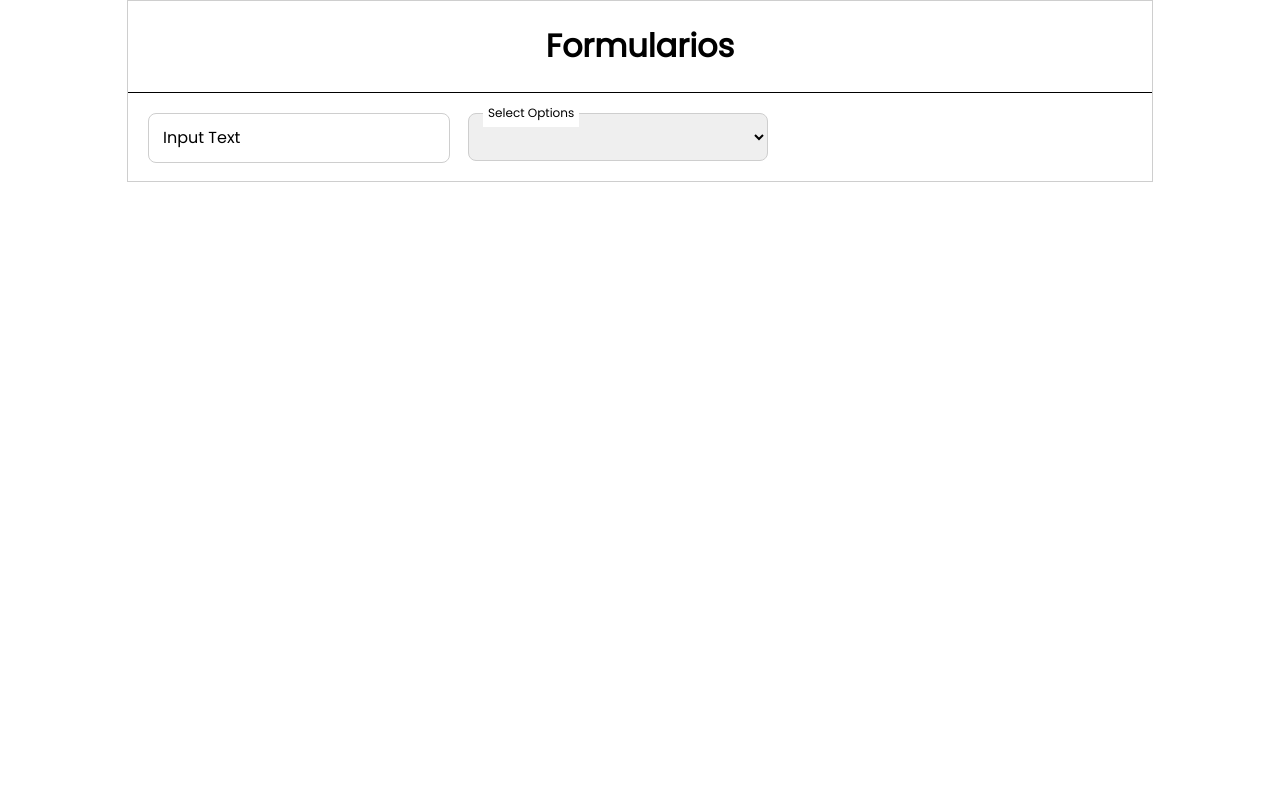
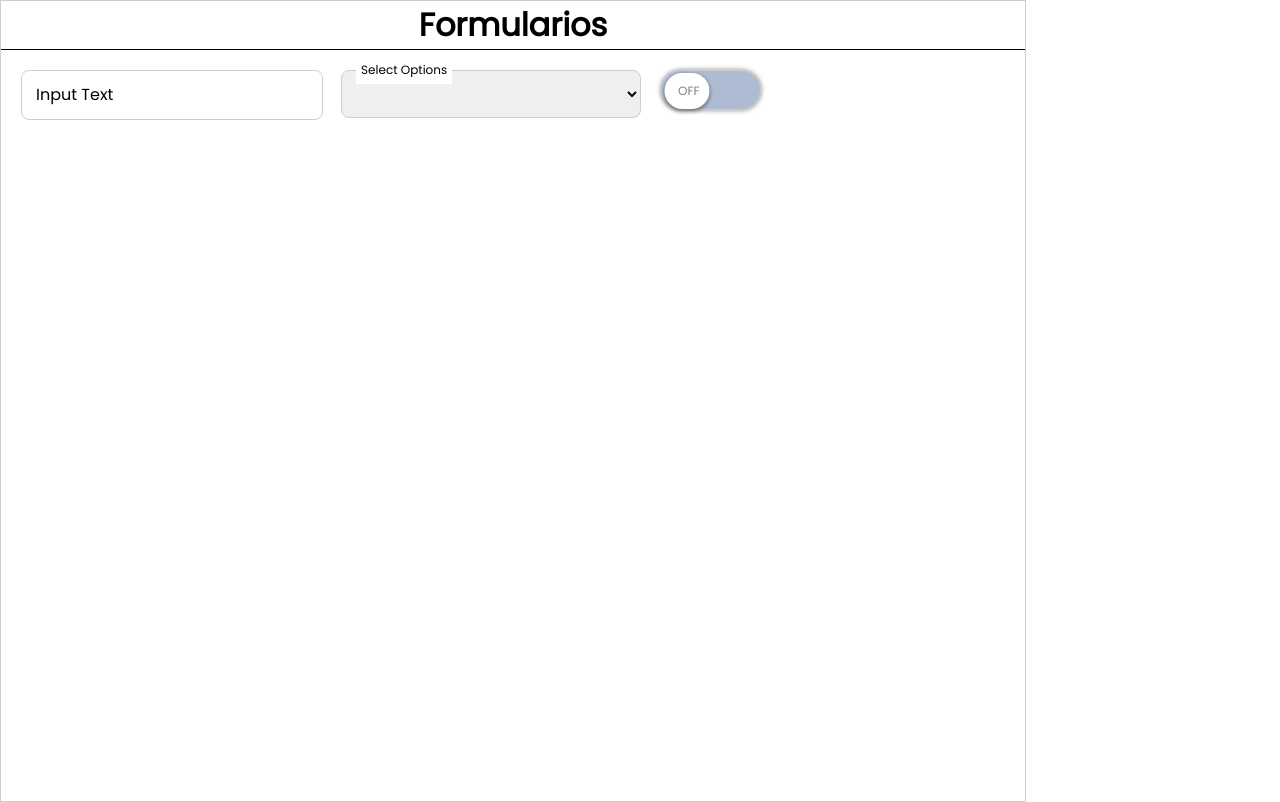
Before and after one commit to FabianBeltran96/form-library, a plain HTML site: page index.html in a window 1280 px wide. Drawn offline with Linux system fonts and the light colour scheme.

Commit message:
New folder SCSS and CSS

```diff
--- a/index.html
+++ b/index.html
@@ -5,12 +5,14 @@
     <meta charset="UTF-8">
     <meta http-equiv="X-UA-Compatible" content="IE=edge">
     <meta name="viewport" content="width=device-width, initial-scale=1.0">
-    <link rel="stylesheet" href="styles/style.css">
+    <link rel="stylesheet" href="styles/css/style.css">
     <script src="script.js"></script>
     <title>Formularios</title>
 </head>
 
 <body>
+    <main>
+
         <header>
             <h1> Formularios </h1>
         </header>
@@ -28,9 +30,16 @@
                     <option value="2">Option 2</option>
                     <option value="3">Option 3</option>
                 </select>
-            <label for="">Select Options</label>
+                <label>Select Options</label>
+            </div>
+
+            <div class="fields">
+                <div class="toggle">
+                    <input type="checkbox">
+                </div>
             </div>
         </form>
+    </main>
 </body>
 
 </html>
--- a/styles/mixins.scss
+++ b/styles/scss/mixins.scss
@@ -6,4 +6,12 @@
     padding: 0;
     border: 1px solid $gray;
     border-radius: 8px;
+
+    text-indent: 15px;
 }
+
+@mixin labels {
+    font-size: 12px;
+    top: 0;
+    padding: 5px;
+}
--- /dev/null
+++ b/styles/scss/style.scss
@@ -0,0 +1,109 @@
+@import url("https://fonts.googleapis.com/css2?family=Poppins&display=swap");
+@import "variables";
+@import "mixins";
+
+* {
+    font-family: "Poppins", sans-serif;
+    outline: none;
+    margin: 0;
+    padding: 0;
+}
+
+body {
+    width: 80%;
+    height: 100vh;
+}
+
+main {
+    width: 100%;
+    height: 100%;    margin: 0 auto;
+    border: 1px solid $gray;
+}
+
+header {
+    text-align: center;
+    border-bottom: 1px solid;
+}
+
+form {
+    width: 100%;
+    padding: 10px;
+    display: flex;
+    flex-wrap: wrap;
+}
+
+.fields {
+    width: 300px;
+    height: 48px;
+    margin: 10px;
+    position: relative;
+
+    label {
+        position: absolute;
+        top: 50%;
+        left: 15px;
+        font-size: 16px;
+        transform: translateY(-50%);
+        transition: all 0.8s ease;
+        background: white;
+        color: black;
+    }
+
+    input,
+    select {
+        @include inputs;
+    }
+
+    input:focus + label,
+    input:valid + label,
+    select:focus + label,
+    select:valid + label {
+        @include labels;
+    }
+}
+
+.toggle {
+    position: relative;
+    display: inline;
+}
+
+input[type="checkbox"] {
+    position: relative;
+    width: 100px;
+    height: 40px;
+    background: #aebbd3;
+    appearance: none;
+    border-radius: 24px;
+    outline: none;
+    transition: 0.4s;
+    box-shadow: 0px 0px 5px rgba(0, 0, 0, 0.5);
+    cursor: pointer;
+
+    &:checked {
+        background: #5c7cef;
+    }
+
+    &::before {
+        position: absolute;
+        content: "OFF";
+        color: gray;
+        left: 0;
+        width: 50px;
+        height: 40px;
+        background: white;
+        border-radius: 30px;
+        transform: scale(0.9);
+        box-shadow: 0 2px 5px rgba(0, 0, 0, 0.5);
+        transition: 0.4s;
+        display: flex;
+        align-items: center;
+        justify-content: start;
+    }
+
+    &:checked::before {
+        width: 50px;
+        color: #5c7cef;
+        content: "ON";
+        left: 50px;
+    }
+}
--- a/styles/style.scss
+++ /dev/null
@@ -1,65 +0,0 @@
-@import url("https://fonts.googleapis.com/css2?family=Poppins&display=swap");
-@import "variables";
-@import "mixins";
-
-* {
-    font-family: "Poppins", sans-serif;
-    outline: none;
-}
-
-body {
-    width: 80%;
-    margin: 0 auto;
-    border: 1px solid $gray;
-}
-
-header {
-    text-align: center;
-    border-bottom: 1px solid;
-}
-
-form {
-    padding: 10px;
-    display: flex;
-    flex-wrap: wrap;
-}
-
-.fields {
-    width: 300px;
-    height: 48px;
-    margin: 10px;
-    position: relative;
-
-    label {
-        position: absolute;
-        top: 50%;
-        left: 15px;
-        font-size: 16px;
-        transform: translateY(-50%);
-        transition: all 0.8s ease;
-        background: white;
-        color: black;
-    }
-
-    input {
-        @include inputs;
-    }
-
-    input:focus + label,
-    input:valid + label {
-        font-size: 12px;
-        top: 0;
-        padding: 5px;
-    }
-
-    select {
-        @include inputs;
-    }
-
-    select:focus + label,
-    select:valid + label {
-        font-size: 12px;
-        top: 0;
-        padding: 5px;
-    }
-}
```
Also changed, not shown: styles/css/mixins.css (renamed from styles/mixins.css), styles/css/style.css (added), styles/css/variables.css (renamed from styles/variables.css), styles/scss/variables.scss (renamed from styles/variables.scss), styles/style.css (deleted), 6 other files. Lines whose indentation alone changed are shown as unchanged.
